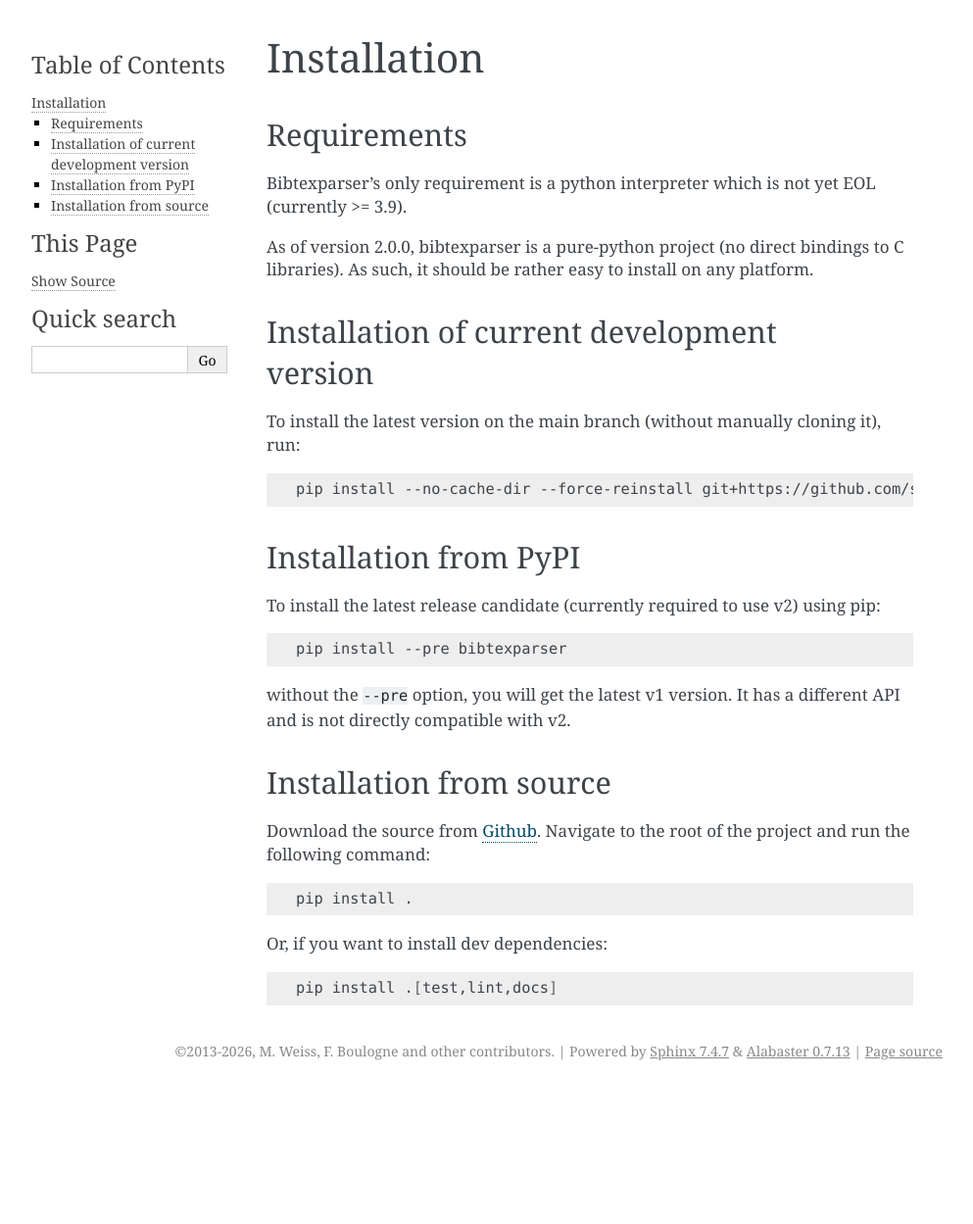
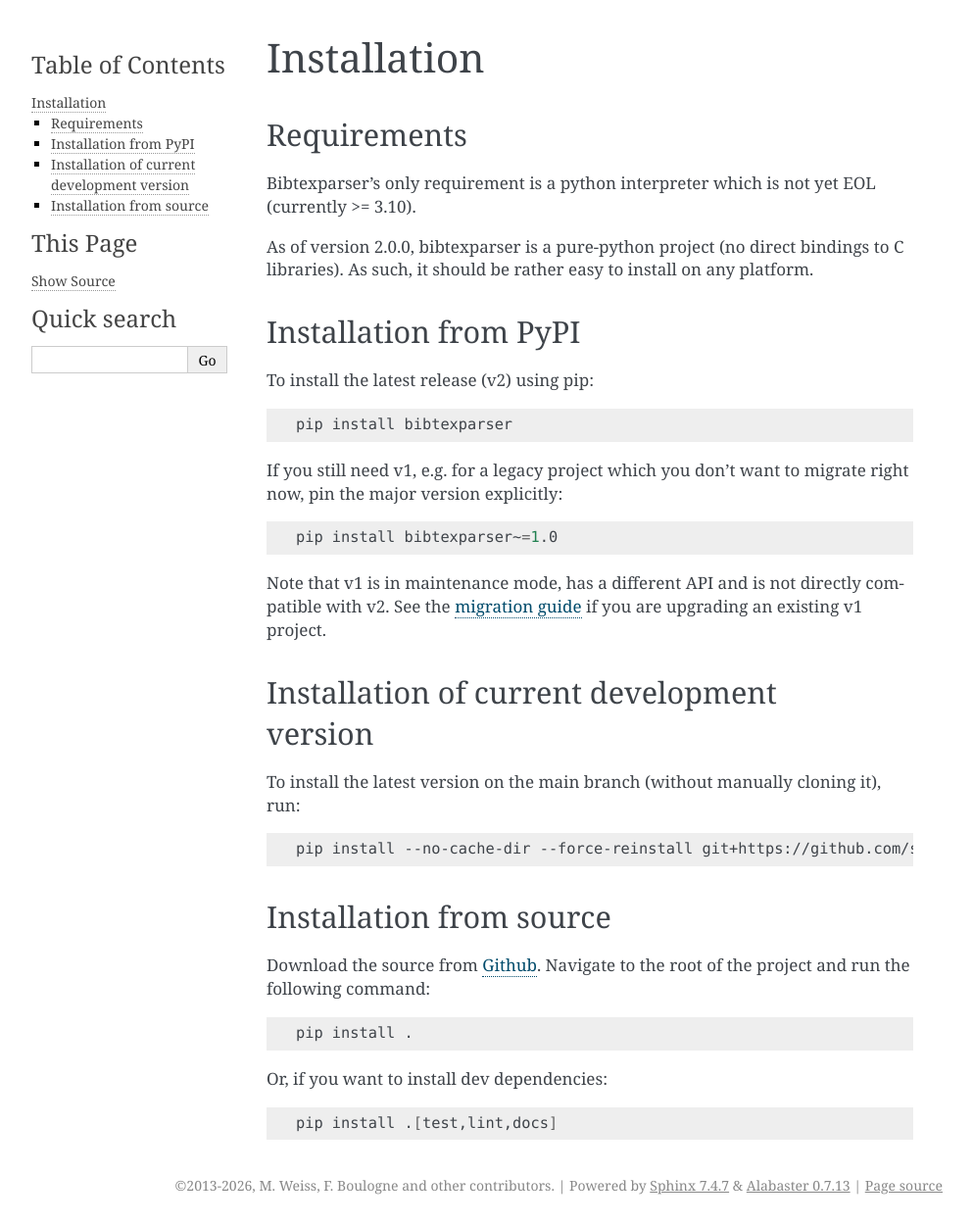
Before and after one commit to sciunto-org/python-bibtexparser, a Sphinx documentation site: the page built from docs/source/install.rst, in a window 1280 px wide. Shown: the whole page at 98% size, without its empty margins (148-1141 px from the left). Built offline with Sphinx 7.4.7, drawn with Linux system fonts in a browser that asks for light colours; before the commit the page ends 1112 px from its top, so only the background shows below that.

Commit message:
🚀 Prepare v2.0.0 release (README, docs, version bump) (#609)

```diff
--- a/bibtexparser/__init__.py
+++ b/bibtexparser/__init__.py
@@ -8,4 +8,4 @@
 from bibtexparser.library import Library
 from bibtexparser.writer import BibtexFormat
 
-__version__ = "2.0.0b10"
+__version__ = "2.0.0"
--- a/docs/source/customize.rst
+++ b/docs/source/customize.rst
@@ -62,7 +62,7 @@
 * :code:`parse_stack`: Overwrite the default parse stack (similarly :code:`write_stack` for write stack).
 
 .. warning::
-    The default parse and write stacks may change on **minor** version updates and between pre-releases.
+    The default parse and write stacks may change on **minor** version updates.
     To reduce the risk of unnoticed changes in parsing stack, critical applications may want to hard-code
     the full parse stack in their code using :code:`parse_stack` and :code:`write_stack` arguments.
 
--- a/docs/source/install.rst
+++ b/docs/source/install.rst
@@ -6,10 +6,30 @@
 ------------
 
 
-Bibtexparser's only requirement is a python interpreter which is not yet EOL (currently >= 3.9).
+Bibtexparser's only requirement is a python interpreter which is not yet EOL (currently >= 3.10).
 
 As of version 2.0.0, bibtexparser is a pure-python project (no direct bindings to C libraries).
 As such, it should be rather easy to install on any platform.
+
+Installation from PyPI
+--------------------------
+
+
+To install the latest release (v2) using pip:
+
+.. code-block:: sh
+
+    pip install bibtexparser
+
+If you still need v1, e.g. for a legacy project which you don't want to migrate right now,
+pin the major version explicitly:
+
+.. code-block:: sh
+
+    pip install bibtexparser~=1.0
+
+Note that v1 is in maintenance mode, has a different API and is not directly compatible with v2.
+See the :doc:`migration guide <migrate>` if you are upgrading an existing v1 project.
 
 Installation of current development version
 -------------------------------------------
@@ -19,20 +39,6 @@
 .. code-block:: sh
 
     pip install --no-cache-dir --force-reinstall git+https://github.com/sciunto-org/python-bibtexparser@main
-
-
-Installation from PyPI
---------------------------
-
-
-To install the latest release candidate (currently required to use v2) using pip:
-
-.. code-block:: sh
-
-    pip install --pre bibtexparser
-
-without the ``--pre`` option, you will get the latest v1 version.
-It has a different API and is not directly compatible with v2.
 
 
 Installation from source
--- a/docs/source/migrate.rst
+++ b/docs/source/migrate.rst
@@ -8,9 +8,9 @@
 Status of v2
 ------------
 
-The v2 branch is well tested and reasonably stable, but it is not yet widely adopted - as an early adopter,
-you may encounter some bugs. If you do, please report them on the issue tracker.
-Also, note that some interfaces may change slightly before we release v2.0.0 as stable.
+V2 is released as stable and is the version we recommend for all projects.
+It is well tested and receives all development and maintenance effort, while v1 is in maintenance mode.
+If you encounter a bug, please report it on the issue tracker.
 
 Some customizations from v1 are not implemented in v2, as we doubt they are widely used. If you need one of
 these features, please let us know on the issue tracker.
--- a/pyproject.toml
+++ b/pyproject.toml
@@ -5,7 +5,7 @@
 [project]
 authors = [{name = "Michael Weiss and other contributors", email = "code@mweiss.ch"}]
 classifiers = [
-    "Development Status :: 4 - Beta",
+    "Development Status :: 5 - Production/Stable",
     "Programming Language :: Python :: 3",
     "Programming Language :: Python :: 3.10",
     "Programming Language :: Python :: 3.11",
```
Also changed, not shown: CONTRIBUTING.md (+2 -2 lines), README.md (+11 -11 lines).
